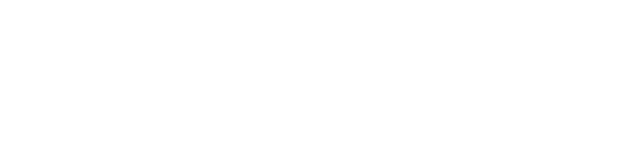
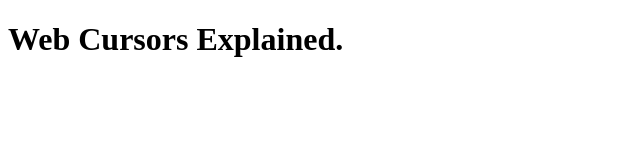
Before and after one commit to rahafsmoudi121-alt/My-Curser-Project, a plain HTML site: page index.html in a window 1280 px wide. Shown: the whole page, without its empty margins (0-640 px from the left). Drawn offline with Linux system fonts and the light colour scheme.

Commit message:
add changes

```diff
--- a/index.html
+++ b/index.html
@@ -3,9 +3,9 @@
 <head>
     <meta charset="UTF-8">
     <meta name="viewport" content="width=device-width, initial-scale=1.0">
-    <title>web curser | rahaf smoudi</title>
+    <title>Web Cursors | Rahaf Smoudi</title>
 </head>
 <body>
-
+    <h1>Web Cursors Explained.</h1>
 </body>
 </html>
```
